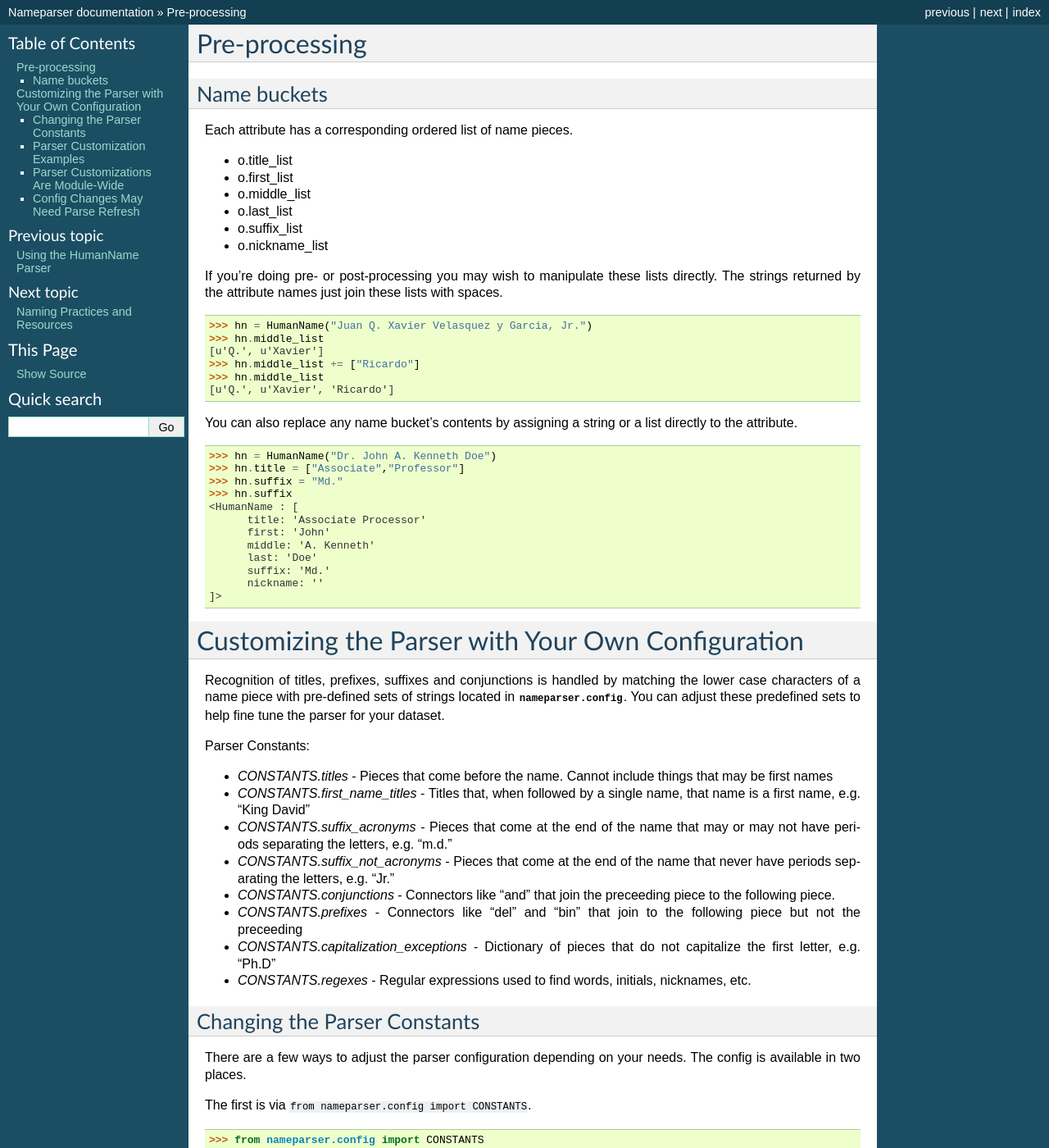
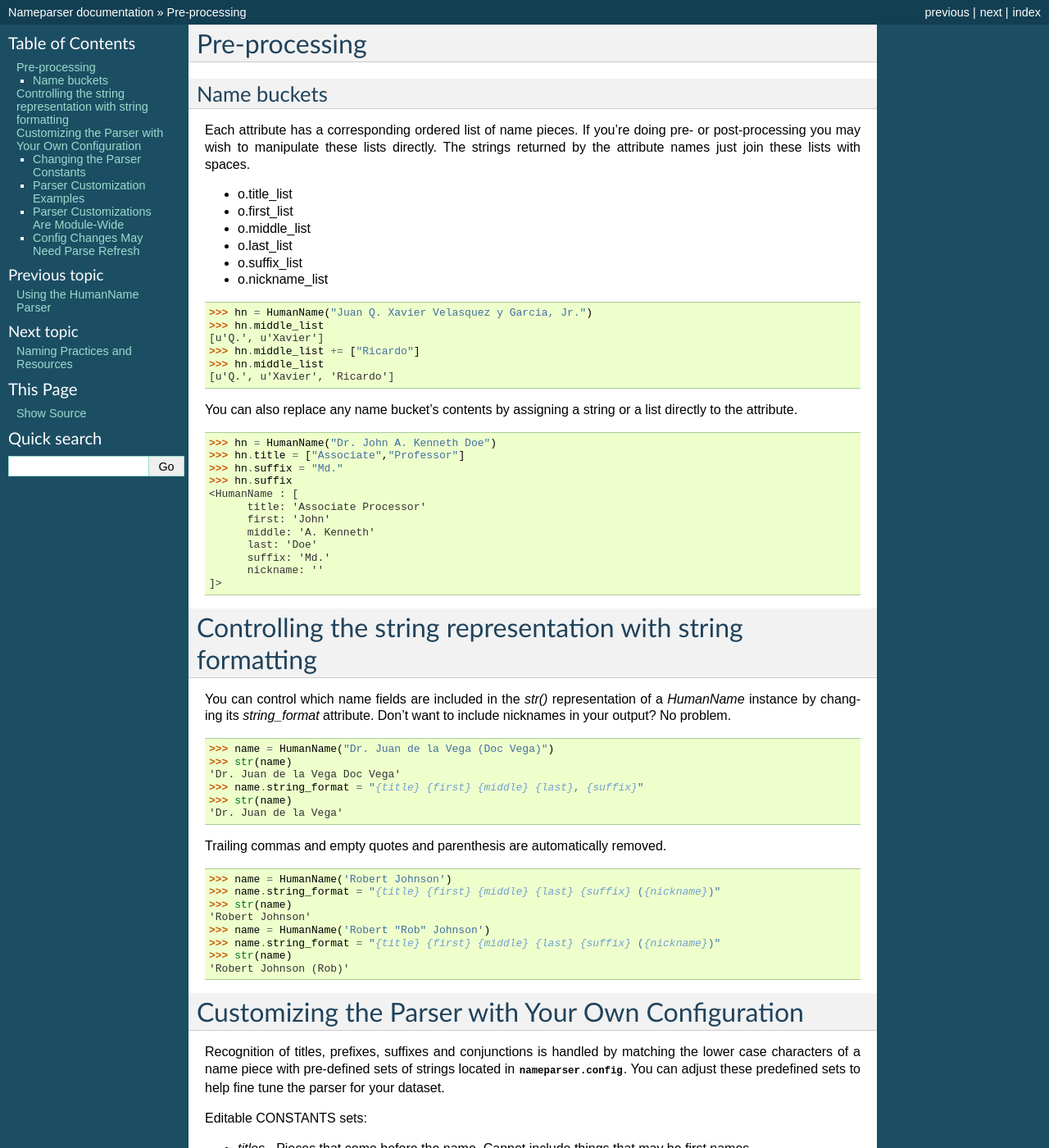
Before and after one commit to derek73/python-nameparser, a Sphinx documentation site: the page built from docs/customize.rst, in a window 1280 px wide and 1400 px high. Shown: the whole window at 82% size. Built offline with Sphinx 7.4.7, drawn with Linux system fonts in a browser that asks for light colours; pages that are not in the unit, such as notebooks, are missing from menus; the version number could not be read and is left out; some of the changed text lies outside the part shown.

Commit message:
improve string format handling of nickname punctuation #41 remove empty quotes and parenthesis so they can be included in the formatting string

```diff
--- a/docs/customize.rst
+++ b/docs/customize.rst
@@ -5,7 +5,10 @@ Pre-processing
 Name buckets
 ++++++++++++++
 
-Each attribute has a corresponding ordered list of name pieces.
+Each attribute has a corresponding ordered list of name pieces. If you're doing
+pre- or post-processing you may wish to manipulate these lists directly.
+The strings returned by the attribute names just join these lists with spaces.
+
 
 * o.title_list
 * o.first_list
@@ -45,6 +45,33 @@ directly to the attribute.
   	nickname: ''
   ]>
 
+Controlling the string representation with string formatting
+============================================================
+
+You can control which name fields are included in the `str()` representation of a `HumanName` instance by changing its `string_format` attribute. Don't want to include nicknames in your output? No problem.
+
+::
+
+  >>> name = HumanName("Dr. Juan de la Vega (Doc Vega)")
+  >>> str(name)
+  'Dr. Juan de la Vega Doc Vega'
+  >>> name.string_format = "{title} {first} {middle} {last}, {suffix}"
+  >>> str(name)
+  'Dr. Juan de la Vega'
+
+Trailing commas and empty quotes and parenthesis are automatically removed.
+
+::
+
+  >>> name = HumanName('Robert Johnson')
+  >>> name.string_format = "{title} {first} {middle} {last} {suffix} ({nickname})"
+  >>> str(name)
+  'Robert Johnson'
+  >>> name = HumanName('Robert "Rob" Johnson')
+  >>> name.string_format = "{title} {first} {middle} {last} {suffix} ({nickname})"
+  >>> str(name)
+  'Robert Johnson (Rob)'
+
 
 Customizing the Parser with Your Own Configuration
 ==================================================
@@ -54,17 +81,20 @@ matching the lower case characters of a name piece with pre-defined sets
 of strings located in :py:mod:`nameparser.config`. You can adjust
 these predefined sets to help fine tune the parser for your dataset.
 
-Parser Constants:
+Editable CONSTANTS sets:
 
-* `CONSTANTS.titles` - Pieces that come before the name. Cannot include things that may be first names
-* `CONSTANTS.first_name_titles` - Titles that, when followed by a single name, that name is a first name, e.g. "King David"
-* `CONSTANTS.suffix_acronyms` - Pieces that come at the end of the name that may or may not have periods separating the letters, e.g. "m.d."
-* `CONSTANTS.suffix_not_acronyms` - Pieces that come at the end of the name that never have periods separating the letters, e.g. "Jr."
-* `CONSTANTS.conjunctions` - Connectors like "and" that join the preceeding piece to the following piece.
-* `CONSTANTS.prefixes` - Connectors like "del" and "bin" that join to the following piece but not the preceeding
-* `CONSTANTS.capitalization_exceptions` - Dictionary of pieces that do not capitalize the first letter, e.g. "Ph.D"
-* `CONSTANTS.regexes` - Regular expressions used to find words, initials, nicknames, etc.
+* `titles` - Pieces that come before the name. Cannot include things that may be first names
+* `first_name_titles` - Titles that, when followed by a single name, that name is a first name, e.g. "King David"
+* `suffix_acronyms` - Pieces that come at the end of the name that may or may not have periods separating the letters, e.g. "m.d."
+* `suffix_not_acronyms` - Pieces that come at the end of the name that never have periods separating the letters, e.g. "Jr."
+* `conjunctions` - Connectors like "and" that join the preceeding piece to the following piece.
+* `prefixes` - Connectors like "del" and "bin" that join to the following piece but not the preceeding
+* `capitalization_exceptions` - Dictionary of pieces that do not capitalize the first letter, e.g. "Ph.D"
+* `regexes` - Regular expressions used to find words, initials, nicknames, etc.
 
+Each set of constants comes with `add()` and `remove()` methods for tuning
+the constants for your project. These methods automatically lower case and
+remove punctuation to normalize them for comparison.
 
 Changing the Parser Constants
 +++++++++++++++++++++++++++++++++
```
Also changed, not shown: other parts of docs/customize.rst (+0 -3 lines), README.rst (+4 -3 lines), tests.py (+63 -0 lines), 1 other file.
